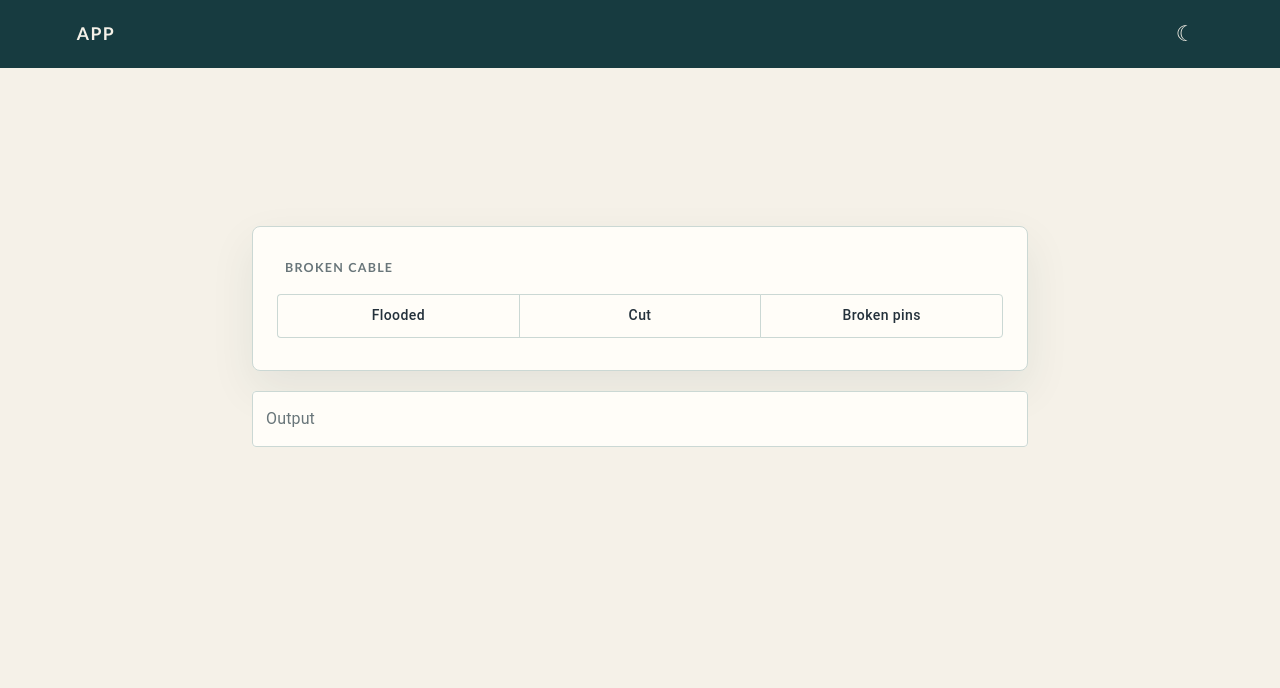
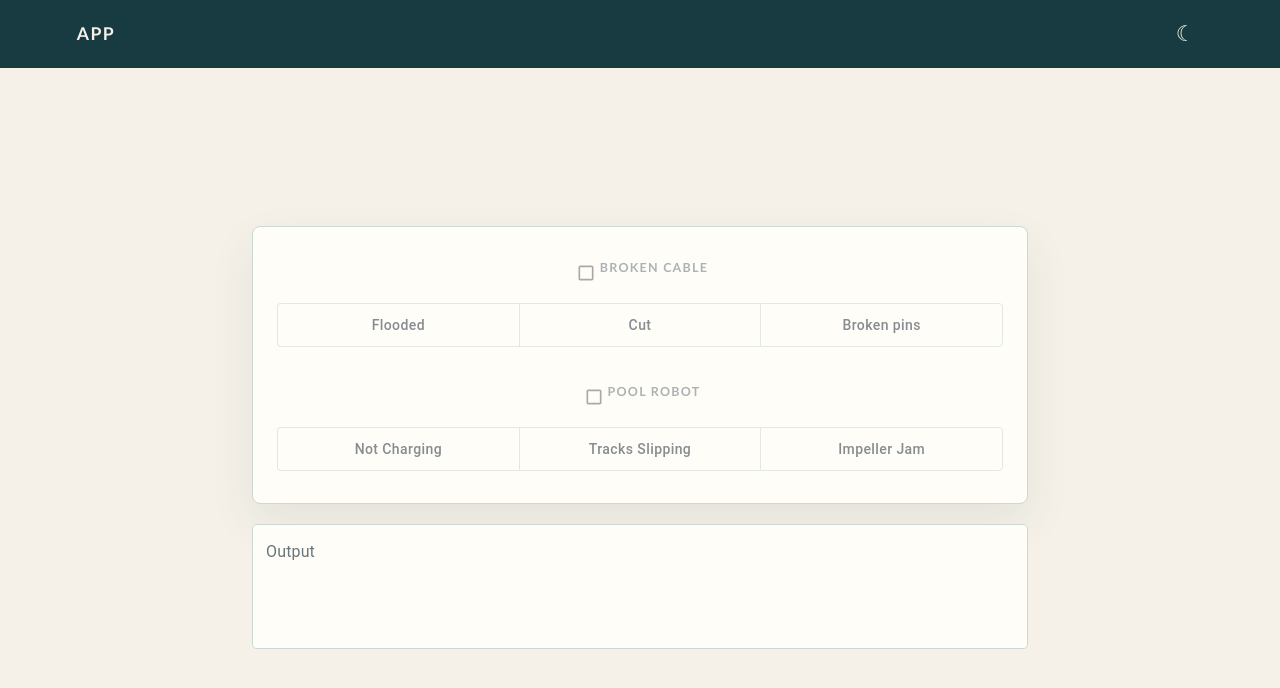
Before and after one commit to sterance/EzQuote, a React (Vite) app: page / in a window 1280 px wide. Shown: the top 688 px of the page. Built offline with nearby package versions, Linux system fonts and the light colour scheme.

Commit message:
testing deploy workflow

```diff
--- a/src/App.tsx
+++ b/src/App.tsx
@@ -1,11 +1,43 @@
 import "./App.css";
 import { Box, IconButton } from "@mui/material";
-import { useState } from "react";
+import { useMemo, useState } from "react";
 import Textbox from "./components/Textbox";
 import Buttons from "./components/Buttons";
+import { buttonGroups } from "./data/buttonGroups";
+
+function fillTemplate(template: string, fills: Record<string, string>) {
+  return template.replace(
+    /\{(\w+)\}/g,
+    (_, key: string) => fills[key] ?? `{${key}}`,
+  );
+}
 
 function App() {
   const [isDarkMode, setIsDarkMode] = useState(false);
+  const [selections, setSelections] = useState<Record<string, string>>({});
+  const [enabledGroups, setEnabledGroups] = useState<Record<string, boolean>>(
+    {},
+  );
+
+  const handleSelect = (groupId: string, optionId: string) => {
+    setSelections((current) => ({ ...current, [groupId]: optionId }));
+  };
+
+  const handleToggleGroup = (groupId: string, enabled: boolean) => {
+    setEnabledGroups((current) => ({ ...current, [groupId]: enabled }));
+  };
+
+  const output = useMemo(() => {
+    return buttonGroups
+      .map((group) => {
+        if (!enabledGroups[group.id]) return null;
+        const selectedOptionId = selections[group.id];
+        const option = group.options.find((o) => o.id === selectedOptionId);
+        return option ? fillTemplate(group.template, option.fills) : null;
+      })
+      .filter((line): line is string => Boolean(line))
+      .join("\n\n");
+  }, [selections, enabledGroups]);
 
   return (
     <Box className="app-shell" data-theme={isDarkMode ? "dark" : "light"}>
@@ -25,17 +57,22 @@ function App() {
 
       <Box component="main" className="main-content">
         <Box className="button-sections">
-          <Buttons
-            label="Broken Cable"
-            buttons={[
-              { text: "Flooded" },
-              { text: "Cut" },
-              { text: "Broken pins" },
-            ]}
-          />
+          {buttonGroups.map((group) => (
+            <Buttons
+              key={group.id}
+              label={group.label}
+              options={group.options.map(({ id, label }) => ({ id, label }))}
+              selectedId={selections[group.id]}
+              onSelect={(optionId) => handleSelect(group.id, optionId)}
+              enabled={Boolean(enabledGroups[group.id])}
+              onToggleEnabled={(enabled) =>
+                handleToggleGroup(group.id, enabled)
+              }
+            />
+          ))}
         </Box>
 
-        <Textbox label="Output" placeholder="" />
+        <Textbox label="Output" placeholder="" value={output} />
       </Box>
     </Box>
   );
--- a/src/components/Buttons.tsx
+++ b/src/components/Buttons.tsx
@@ -1,20 +1,34 @@
 import Button from "@mui/material/Button";
 import ButtonGroup from "@mui/material/ButtonGroup";
 import Box from "@mui/material/Box";
+import Checkbox from "@mui/material/Checkbox";
 import { useId } from "react";
 
-export interface ButtonItem {
-  text: string;
+export interface ButtonOption {
+  id: string;
+  label: string;
 }
 
 interface ButtonsProps {
   label: string;
-  buttons: ButtonItem[];
+  options: ButtonOption[];
+  selectedId?: string;
+  onSelect: (id: string) => void;
+  enabled: boolean;
+  onToggleEnabled: (enabled: boolean) => void;
 }
 
-export default function Buttons({ label, buttons }: ButtonsProps) {
+export default function Buttons({
+  label,
+  options,
+  selectedId,
+  onSelect,
+  enabled,
+  onToggleEnabled,
+}: ButtonsProps) {
   const buttonsId = useId();
   const labelId = `${buttonsId}-label`;
+  const toggleId = `${buttonsId}-toggle`;
 
   return (
     <Box
@@ -27,16 +41,51 @@ export default function Buttons({ label, buttons }: ButtonsProps) {
         },
       }}
     >
-      <Box component="span" id={labelId} className="button-group-label">
-        {label}
+      <Box
+        component="label"
+        htmlFor={toggleId}
+        sx={{
+          display: "flex",
+          alignItems: "center",
+          cursor: "pointer",
+          opacity: enabled ? 1 : 0.55,
+        }}
+      >
+        <Checkbox
+          id={toggleId}
+          size="small"
+          checked={enabled}
+          onChange={(event) => onToggleEnabled(event.target.checked)}
+          sx={{ p: 0.5 }}
+        />
+        <Box
+          component="span"
+          id={labelId}
+          className="button-group-label"
+          sx={{ m: 0 }}
+        >
+          {label}
+        </Box>
       </Box>
-      <ButtonGroup id={buttonsId} variant="outlined" aria-labelledby={labelId}>
-        {buttons.map((button, index) => {
-          const buttonId = `${buttonsId}-button-${index}`;
+      <ButtonGroup
+        id={buttonsId}
+        variant="outlined"
+        aria-labelledby={labelId}
+        sx={{ opacity: enabled ? 1 : 0.55, transition: "opacity 150ms ease" }}
+      >
+        {options.map((option) => {
+          const buttonId = `${buttonsId}-button-${option.id}`;
+          const isSelected = option.id === selectedId;
 
           return (
-            <Button id={buttonId} key={buttonId}>
-              {button.text}
+            <Button
+              id={buttonId}
+              key={buttonId}
+              variant={isSelected ? "contained" : "outlined"}
+              aria-pressed={isSelected}
+              onClick={() => onSelect(option.id)}
+            >
+              {option.label}
             </Button>
           );
         })}
--- a/src/components/Textbox.tsx
+++ b/src/components/Textbox.tsx
@@ -4,9 +4,10 @@ import TextField from "@mui/material/TextField";
 interface TextboxProps {
   label: string;
   placeholder?: string;
+  value?: string;
 }
 
-export default function Textbox({ label, placeholder }: TextboxProps) {
+export default function Textbox({ label, placeholder, value }: TextboxProps) {
   return (
     <Box
       component="form"
@@ -19,7 +20,10 @@ export default function Textbox({ label, placeholder }: TextboxProps) {
           id="outlined-textarea"
           label={label}
           placeholder={placeholder}
+          value={value ?? ""}
           multiline
+          minRows={4}
+          slotProps={{ input: { readOnly: true } }}
         />
       </div>
     </Box>
--- /dev/null
+++ b/src/data/buttonGroups.ts
@@ -0,0 +1,80 @@
+export interface ButtonOption {
+  id: string;
+  label: string;
+  fills: Record<string, string>;
+}
+
+export interface ButtonGroupConfig {
+  id: string;
+  label: string;
+  template: string;
+  options: ButtonOption[];
+}
+
+export const buttonGroups: ButtonGroupConfig[] = [
+  {
+    id: "cable-damage",
+    label: "Broken Cable",
+    template:
+      "Your cable has {condition}, and this will require {requirement}.",
+    options: [
+      {
+        id: "flooded",
+        label: "Flooded",
+        fills: {
+          condition: "flooded",
+          requirement:
+            "drying out and inspection before it can be safely reused",
+        },
+      },
+      {
+        id: "cut",
+        label: "Cut",
+        fills: {
+          condition: "been cut",
+          requirement: "a splice or full replacement of the affected section",
+        },
+      },
+      {
+        id: "broken-pins",
+        label: "Broken pins",
+        fills: {
+          condition: "broken pins",
+          requirement: "replacement of the connector",
+        },
+      },
+    ],
+  },
+  {
+    id: "pool-robot",
+    label: "Pool Robot",
+    template:
+      "Your pool robot has {condition}, and this will require {requirement}.",
+    options: [
+      {
+        id: "not-charging",
+        label: "Not Charging",
+        fills: {
+          condition: "not holding a charge",
+          requirement: "battery testing and likely replacement",
+        },
+      },
+      {
+        id: "tracks-slipping",
+        label: "Tracks Slipping",
+        fills: {
+          condition: "slipping tracks",
+          requirement: "track and drive belt inspection or replacement",
+        },
+      },
+      {
+        id: "impeller-jam",
+        label: "Impeller Jam",
+        fills: {
+          condition: "a jammed impeller",
+          requirement: "clearing debris and inspecting the impeller for damage",
+        },
+      },
+    ],
+  },
+];
```
